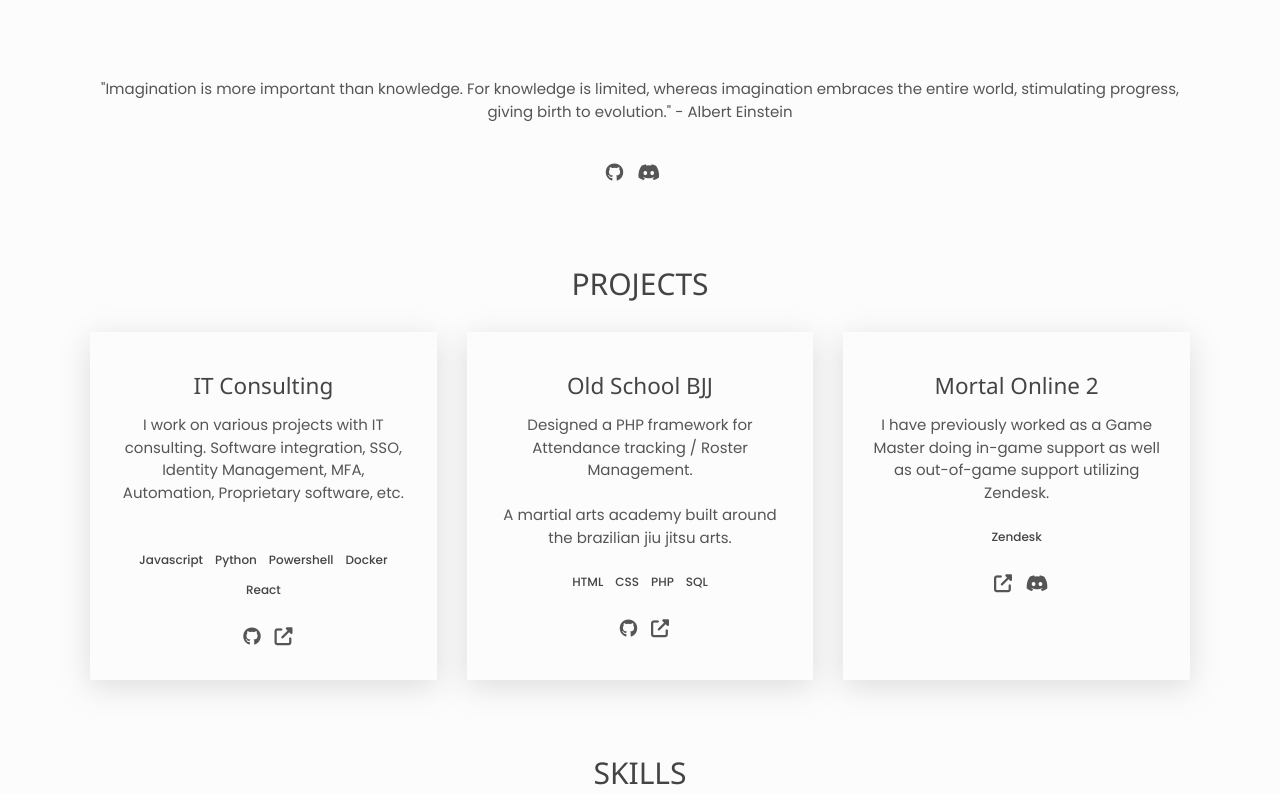
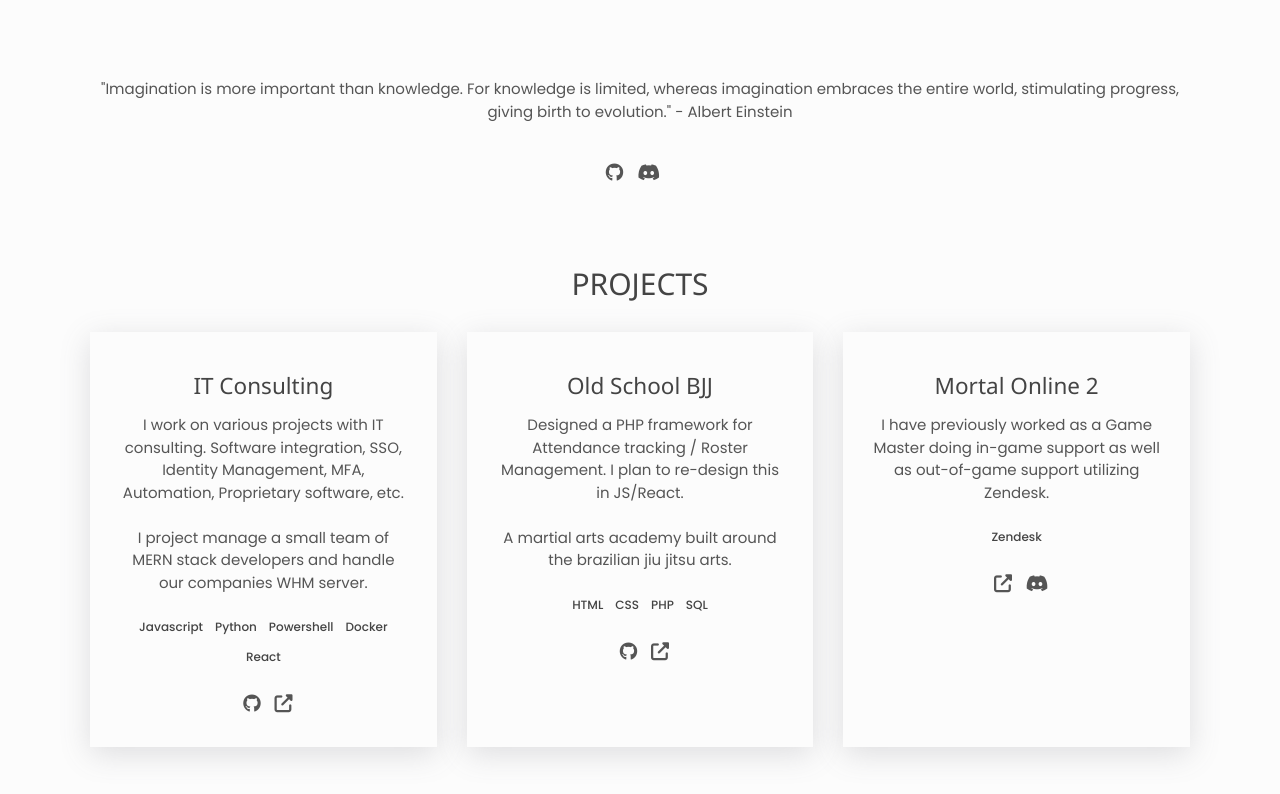
Before and after one commit to TheDarkChakra/Portfolio, a plain HTML site: page index.html in a window 1280 px wide. Shown: the part 423-1217 px from the top of the page. Drawn offline with nearby package versions, Linux system fonts and the light colour scheme.

Commit message:
Update Portfolio

```diff
--- a/index.html
+++ b/index.html
@@ -102,7 +102,7 @@
             <p class="project__description">
               I work on various projects with IT consulting. Software integration, SSO, Identity Management, MFA, Automation, Proprietary software, etc.
               <br/><br/>
-
+              I project manage a small team of MERN stack developers and handle our companies WHM server.
             </p>
             <ul class="project__stack">
               <li class="project__stack-item">Javascript</li>
@@ -130,7 +130,7 @@
           <div class="project">
             <h3>Old School BJJ</h3>
             <p class="project__description">
-			  Designed a PHP framework for Attendance tracking / Roster Management.
+			  Designed a PHP framework for Attendance tracking / Roster Management. I plan to re-design this in JS/React.
               <br/><br/>
 			  A martial arts academy built around the brazilian jiu jitsu arts.
             </p>
```
